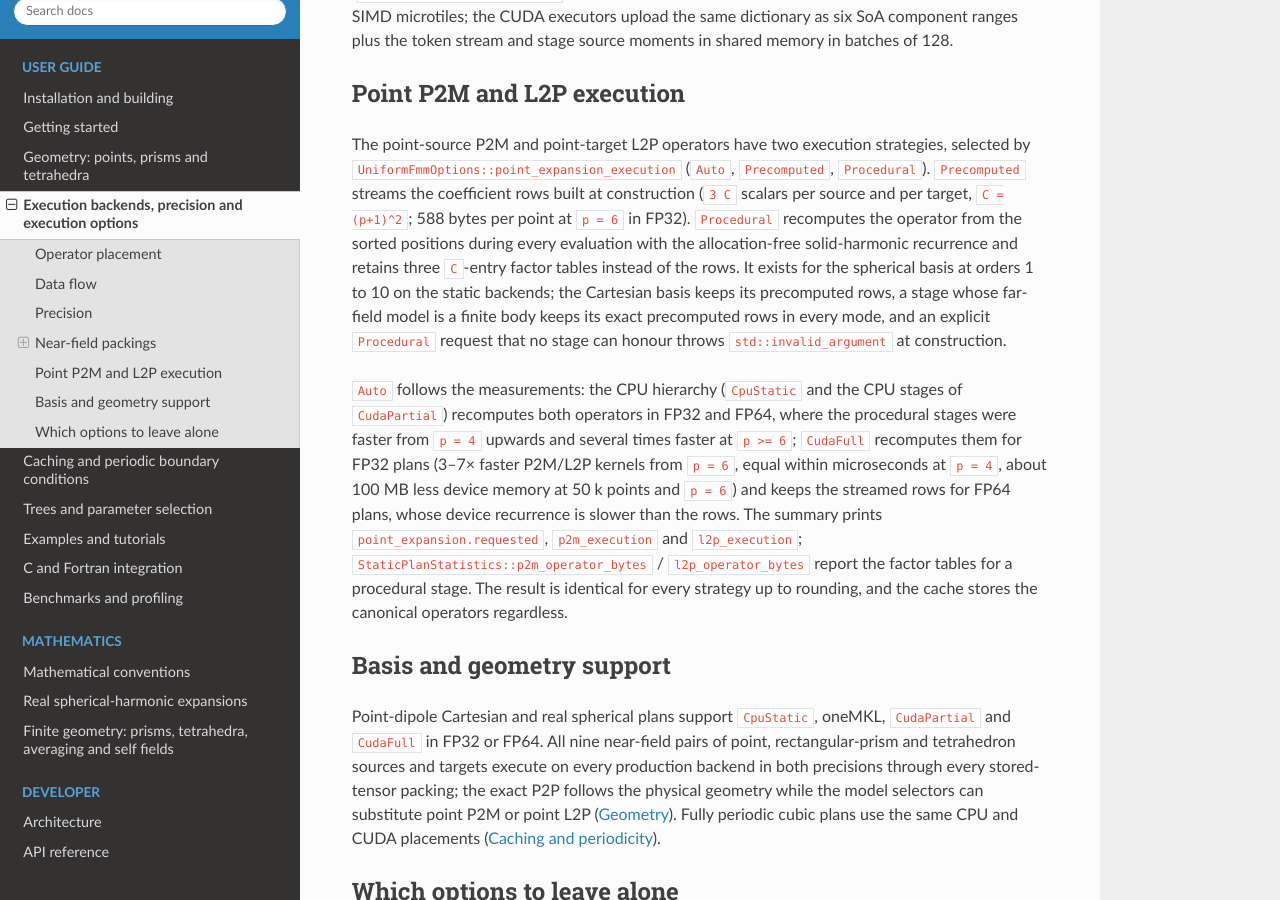
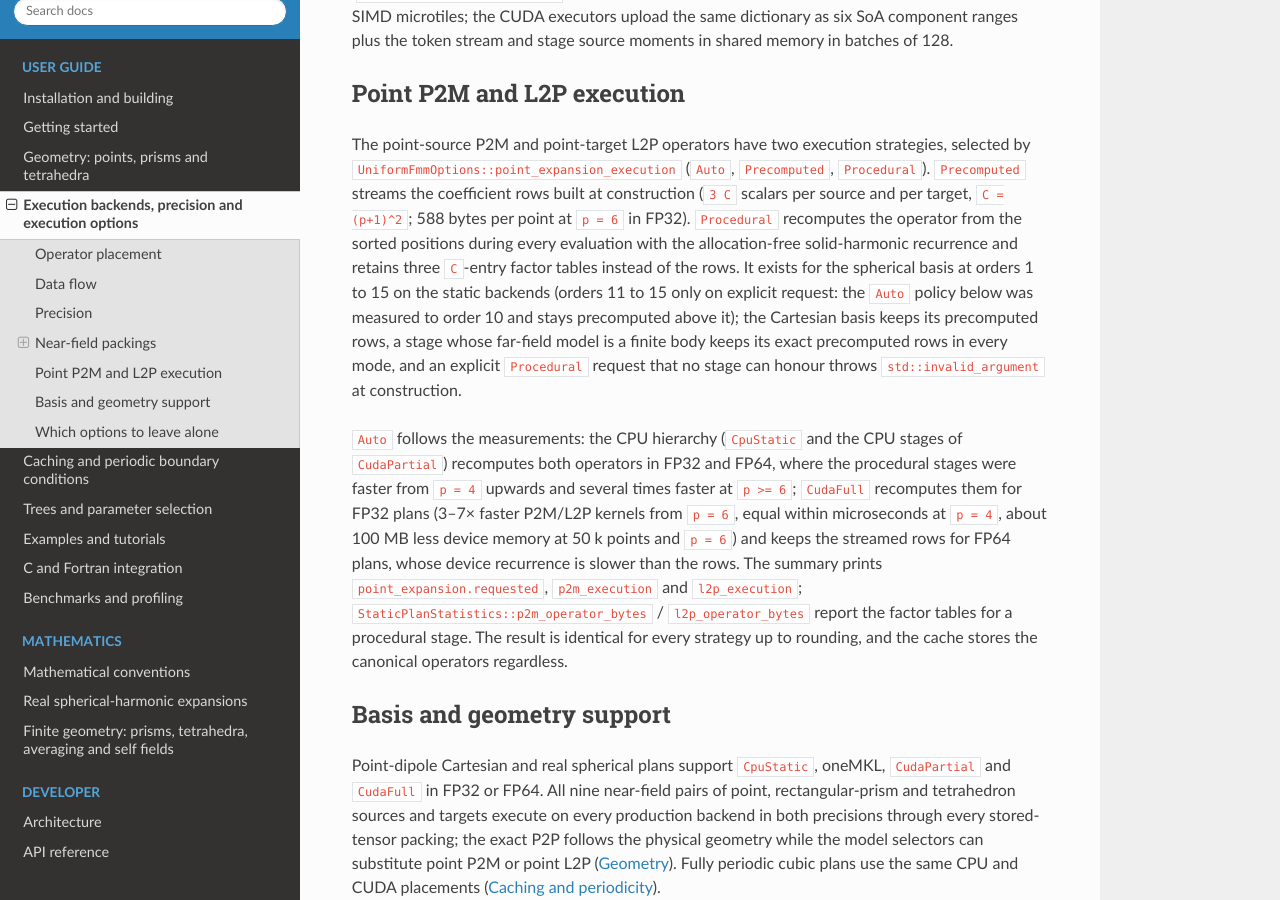
Before and after one commit to Ximtecs/dip-fmm, a Sphinx documentation site: the page built from docs/backends.md, in a window 1280 px wide and 900 px high, scrolled down 5789 px. Built offline with Sphinx 7.4.7 and the Read the Docs theme 3.1.0, drawn with Linux system fonts in a browser that asks for light colours; the version number is read from the project's files by our own code.

Commit message:
docs: procedural point expansions to order 15, Auto unchanged
backends.md and the constitution state the compiled range (1-15) and that Auto selects procedural execution only up to order 10, the measured range.

```diff
--- a/docs/backends.md
+++ b/docs/backends.md
@@ -266,7 +266,9 @@ rows built at construction (`3 C` scalars per source and per target,
 recomputes the operator from the sorted positions during every evaluation with
 the allocation-free solid-harmonic recurrence and retains three `C`-entry
 factor tables instead of the rows. It exists for the spherical basis at orders
-1 to 10 on the static backends; the Cartesian basis keeps its precomputed
+1 to 15 on the static backends (orders 11 to 15 only on explicit request: the
+`Auto` policy below was measured to order 10 and stays precomputed above it);
+the Cartesian basis keeps its precomputed
 rows, a stage whose far-field model is a finite body keeps its exact
 precomputed rows in every mode, and an explicit `Procedural` request that no
 stage can honour throws `std::invalid_argument` at construction.
```
Also changed, not shown: AGENTS.md (+2 -2 lines).
